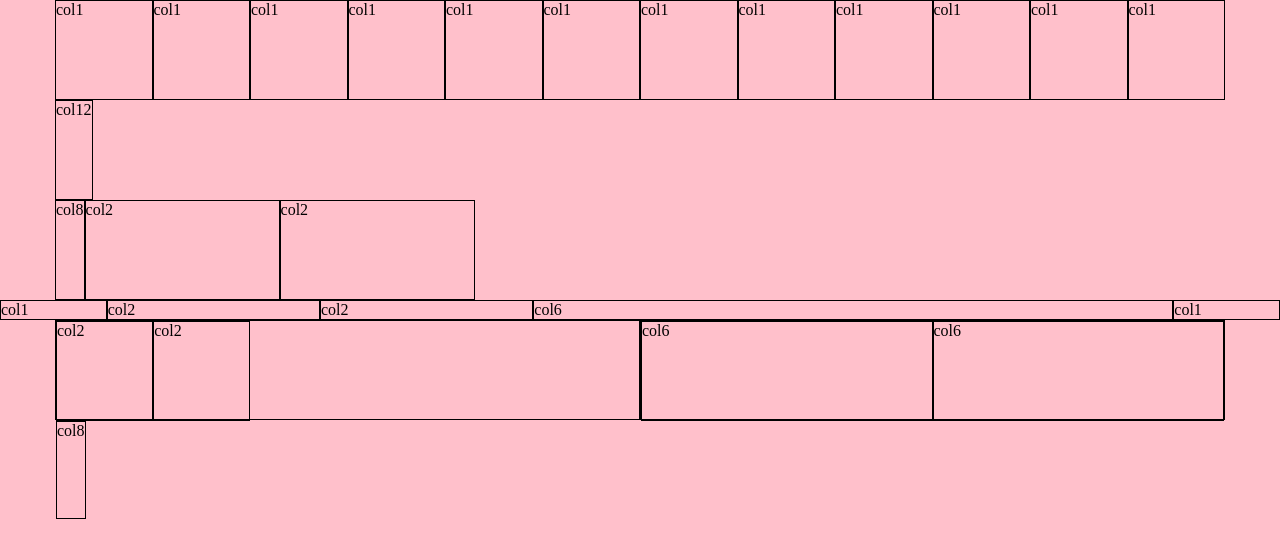
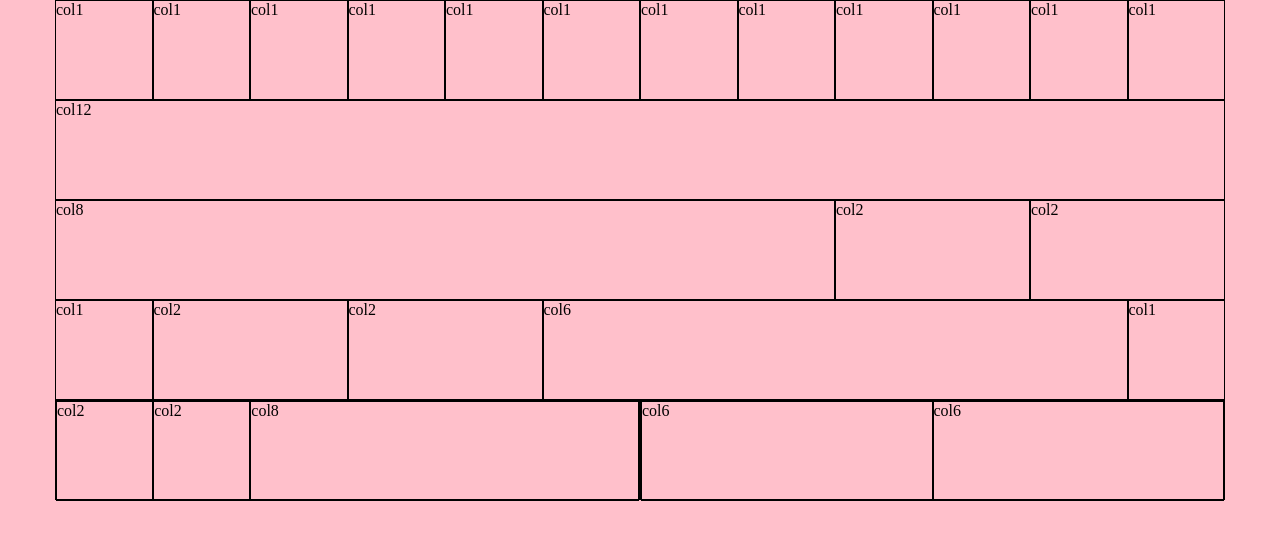
Before and after one commit to MATVEN/html-css-12bool, a plain HTML site: page index.html in a window 1280 px wide. Drawn offline with Linux system fonts and the light colour scheme.

Commit message:
edit error

```diff
--- a/index.html
+++ b/index.html
@@ -69,7 +69,7 @@
     </div>
 
   <!-- 5 columns block -->
-  <div class="">
+  <div class="container">
     <div class="col-1">
       <p>col1</p>
     </div>
@@ -88,6 +88,8 @@
   </div>
 
   <!-- nested -->
+
+  <!-- N -->
   <div class="container">
     <div class="col-6">
       <div class="container">
@@ -97,11 +99,13 @@
         <div class="col-2">
           <p>col2</p>
         </div>
-        </div>
         <div class="col-8">
           <p>col8</p>
+       </div>
       </div>
     </div>
+
+    <!-- column2 nested -->
     <div class="col-6">
       <div class="container">
        <div class="col-6">
--- a/lib/css/12bool.css
+++ b/lib/css/12bool.css
@@ -53,7 +53,7 @@ float: left;
 }
 
 .col-8{
-  width: calc(( 100% / 12)( * 8);
+  width: calc(( 100% / 12) * 8);
 }
 
 .col-9{
```
